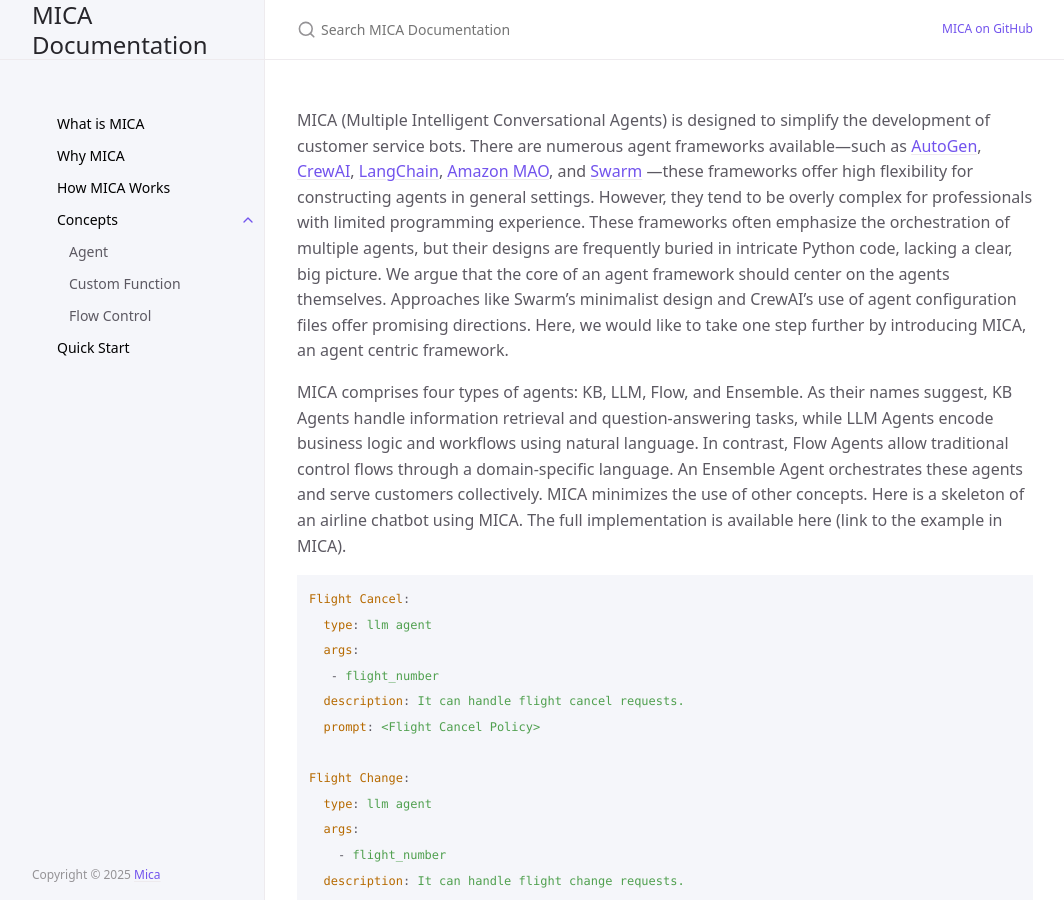
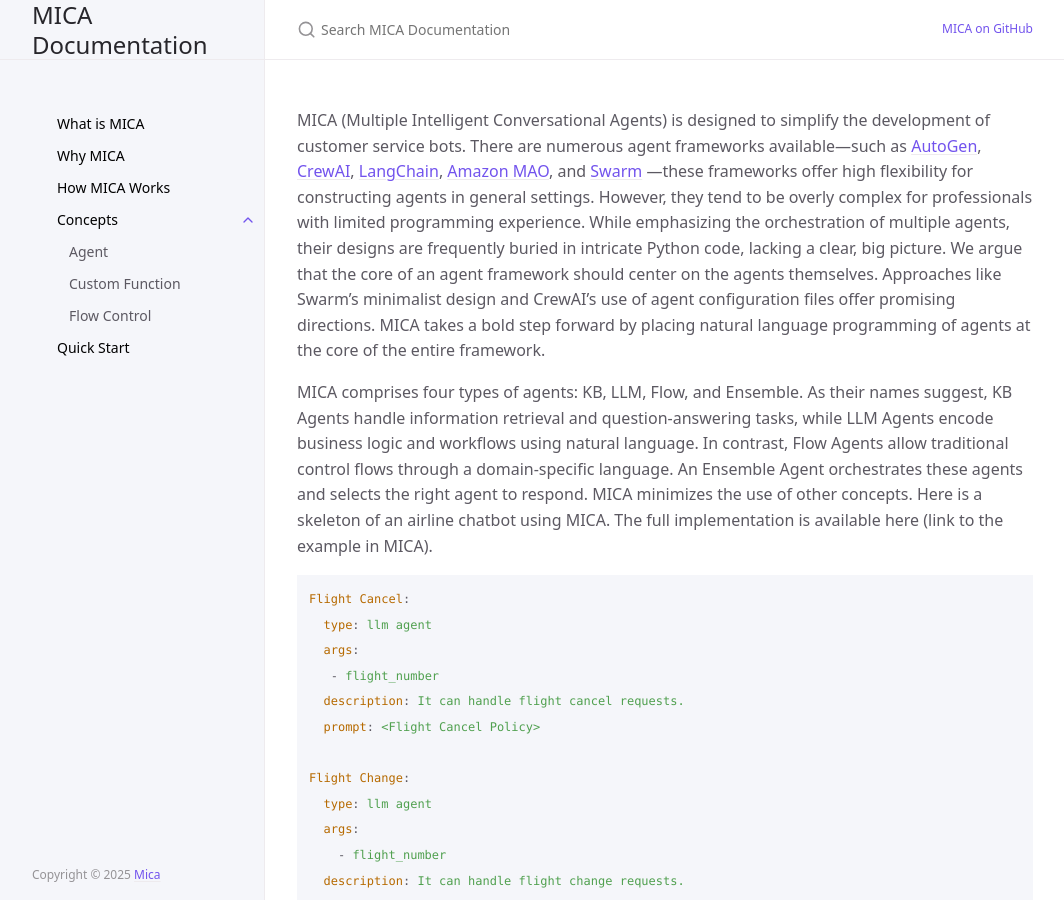
Before and after one commit to Mica-labs/Mica-labs.github.io, a Jekyll site: the page built from index.md, in a window 1280 px wide and 900 px high. Shown: the whole window, without its empty margins (107-1171 px from the left). Built offline with Jekyll 4.4.1, drawn with Linux system fonts in a browser that asks for light colours; cached includes are drawn as plain includes.

Commit message:
Update index.md

````diff
--- a/index.md
+++ b/index.md
@@ -7,10 +7,9 @@ permalink: /
 ---
 
 MICA (Multiple Intelligent Conversational Agents) is designed to simplify the development of customer service bots. There are numerous agent frameworks available—such as [AutoGen](https://github.com/microsoft/autogen), [CrewAI](https://github.com/crewAIInc/crewAI), [LangChain](https://github.com/langchain-ai/langchain), [Amazon MAO](https://github.com/awslabs/multi-agent-orchestrator), and [Swarm](https://github.com/openai/swarm) —these frameworks offer high flexibility for constructing agents in general settings. However, they tend to be overly complex for professionals with limited programming experience.
-These frameworks often emphasize the orchestration of multiple agents, but their designs are frequently buried in intricate Python code, lacking a clear, big picture. We argue that the core of an agent framework should center on the agents themselves. Approaches like Swarm’s minimalist design and CrewAI’s use of agent configuration files offer promising directions.  Here, we would like to take one step further by introducing MICA, an agent centric framework.
+While emphasizing the orchestration of multiple agents, their designs are frequently buried in intricate Python code, lacking a clear, big picture. We argue that the core of an agent framework should center on the agents themselves. Approaches like Swarm’s minimalist design and CrewAI’s use of agent configuration files offer promising directions.  MICA takes a bold step forward by placing natural language programming of agents at the core of the entire framework.
 
-MICA comprises four types of agents: KB, LLM, Flow, and Ensemble. As their names suggest, KB Agents handle information retrieval and question-answering tasks, while LLM Agents encode business logic and workflows using natural language. In contrast, Flow Agents allow traditional control flows through a domain-specific language.  An  Ensemble Agent orchestrates these agents and serve customers collectively. MICA minimizes the use of other concepts.
- Here is a skeleton of an airline chatbot using MICA. The full implementation is available here (link to the example in MICA).
+MICA comprises four types of agents: KB, LLM, Flow, and Ensemble. As their names suggest, KB Agents handle information retrieval and question-answering tasks, while LLM Agents encode business logic and workflows using natural language. In contrast, Flow Agents allow traditional control flows through a domain-specific language.  An  Ensemble Agent orchestrates these agents and selects the right agent to respond.  MICA minimizes the use of other concepts. Here is a skeleton of an airline chatbot using MICA. The full implementation is available here (link to the example in MICA).
 
 ```yaml
 Flight Cancel:
````
